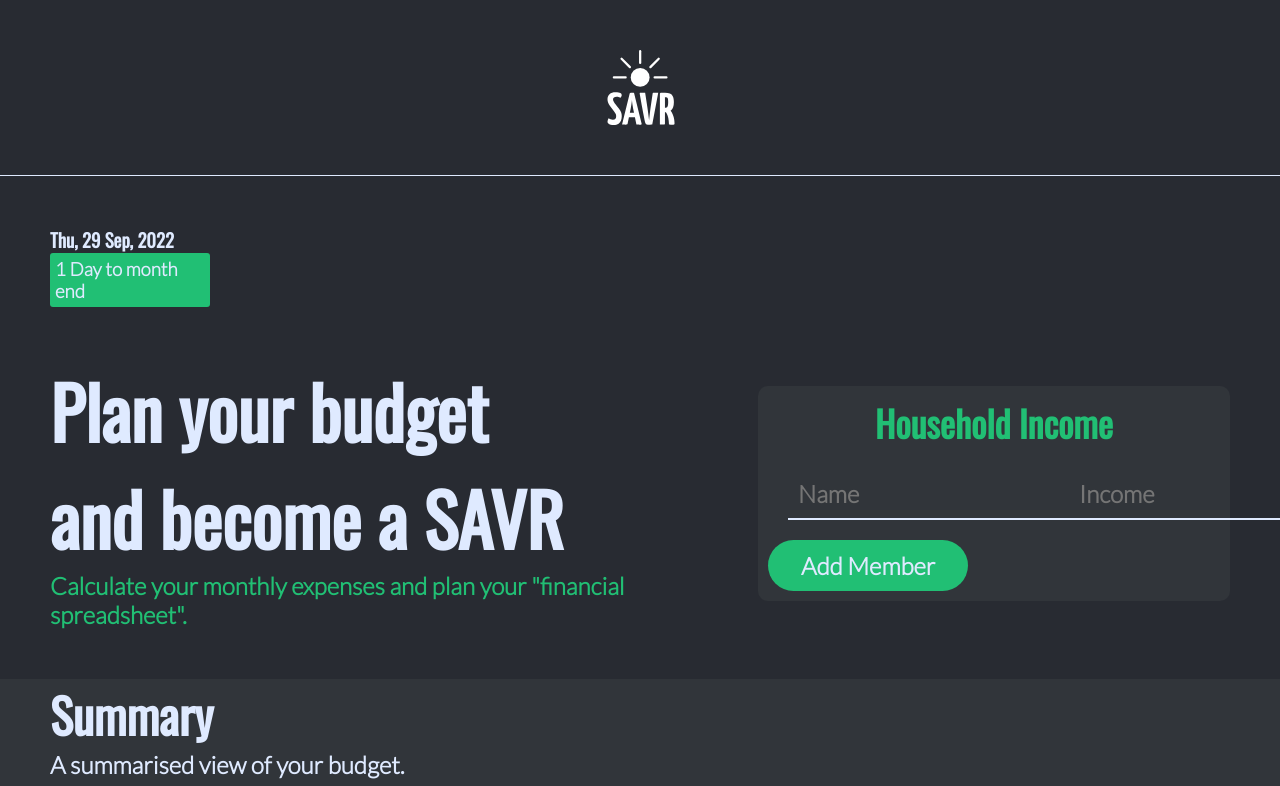
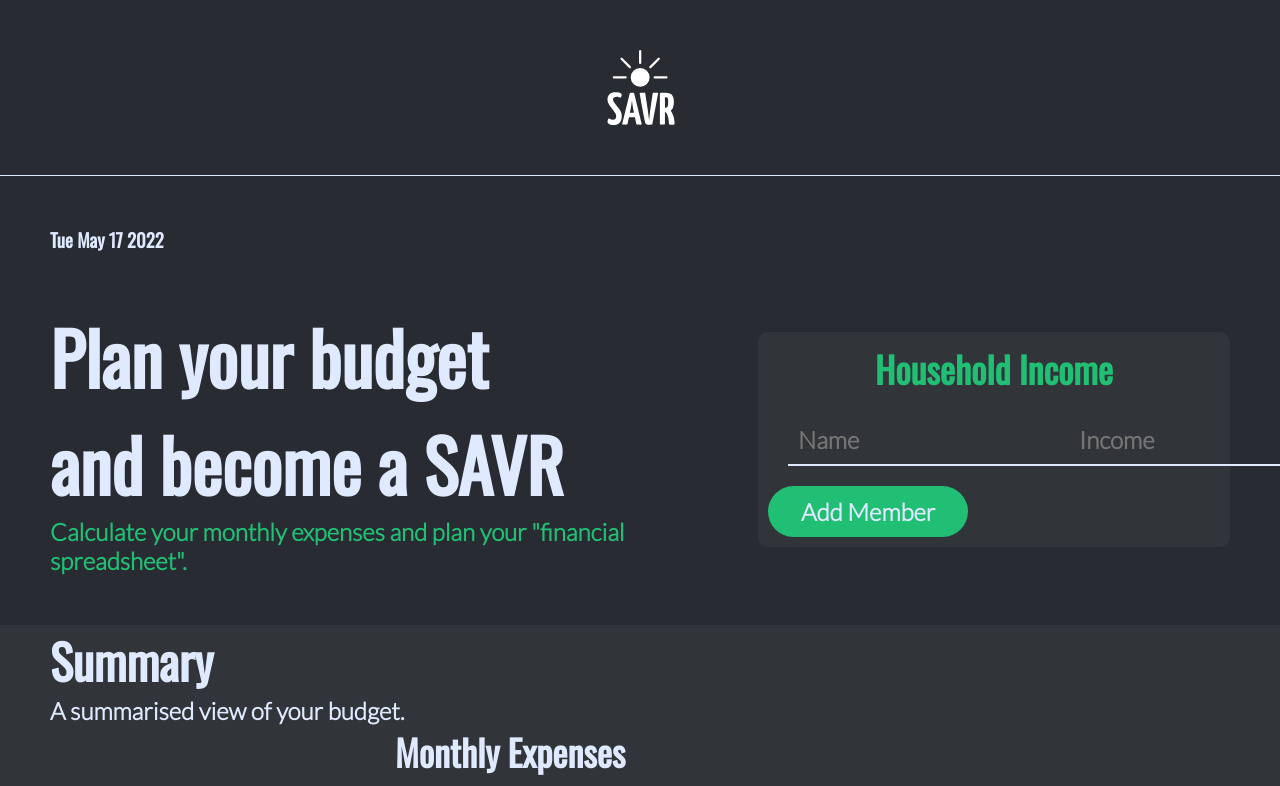
Before and after one commit to WiaanDuvenhage-200307/SAVR, a React (Create React App) app: page / in a window 1280 px wide. Shown: the top 786 px of the page. Built offline with nearby package versions, Linux system fonts and the light colour scheme.

Commit message:
date logic + fixed table element add
- Added date logic to show todays date and added a test file for it
- Fixed add expense button for table to add another expense to monthlyexpenses component

```diff
--- a/src/App.js
+++ b/src/App.js
@@ -1,6 +1,6 @@
 
 import Nav from './components/Nav';
-import Date from './components/Date';
+import TheDate from './components/TheDate';
 import Savings from './components/Savings';
 import SummaryHeading from './components/SummaryHeading';
 import TaxBracket from './components/TaxBracket';
@@ -13,7 +13,7 @@ function App() {
   return (
     <div className="App">
       <Nav/>
-      <Date/>
+      <TheDate/>
       <WelcomeCom/>
       <SummaryHeading/>
       <TaxBracket/>
--- a/src/components/Date.js
+++ /dev/null
@@ -1,12 +0,0 @@
-import React from "react";
-
-const Date = () => {
-  return (
-    <div className="date">
-      <h3>Thu, 29 Sep, 2022</h3>
-      <h3 className="month-end">1 Day to month end</h3>
-    </div>
-  );
-};
-
-export default Date;
--- a/src/components/MonthlyExpenses.js
+++ b/src/components/MonthlyExpenses.js
@@ -6,6 +6,7 @@ const MonthlyExpenses = () => {
 
   const addNewRow = () => {
     setTableValues([...tableValues, 0]);
+    console.log("fired");
   };
 
   const handleInputChange = (newNumber, index) => {
@@ -55,13 +56,16 @@ const MonthlyExpenses = () => {
         ))}
 
         <tr>
-          <button
-            function={() => addNewRow(true)}
+            <button
             name="Add Expense"
             className="button"
-          >
+            onClick={addNewRow}
+            >
+
             Add Expense
-          </button>
+
+            </button>
+
         </tr>
       </table>
     </div>
--- /dev/null
+++ b/src/components/TheDate.js
@@ -0,0 +1,15 @@
+import React from "react";
+
+const TheDate = () => {
+
+    let theDate = new Date();
+    let today = theDate.toDateString();
+
+  return (
+    <div className="date">
+      <h3 aria-label="date">{today}</h3>
+    </div>
+  );
+};
+
+export default TheDate;
```
Also changed, not shown: 2 other files (tests, documents, lock files or other folders).
